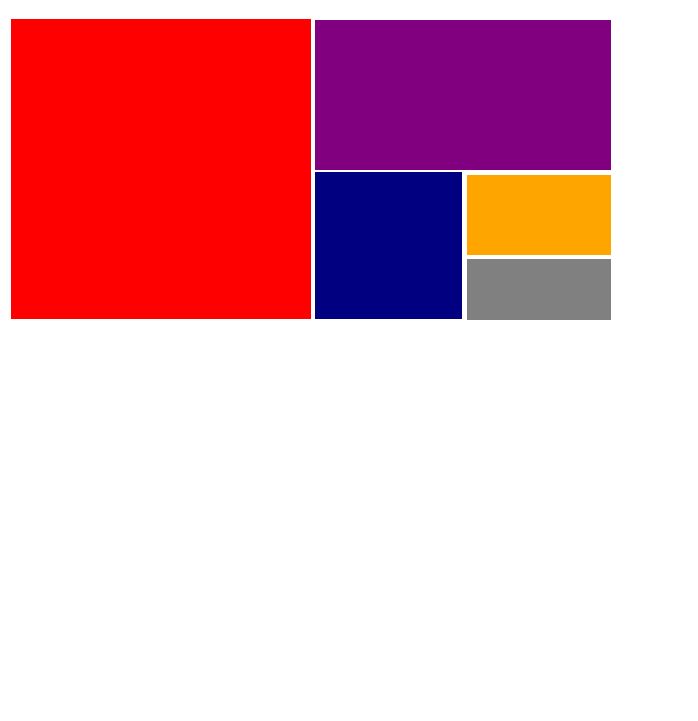
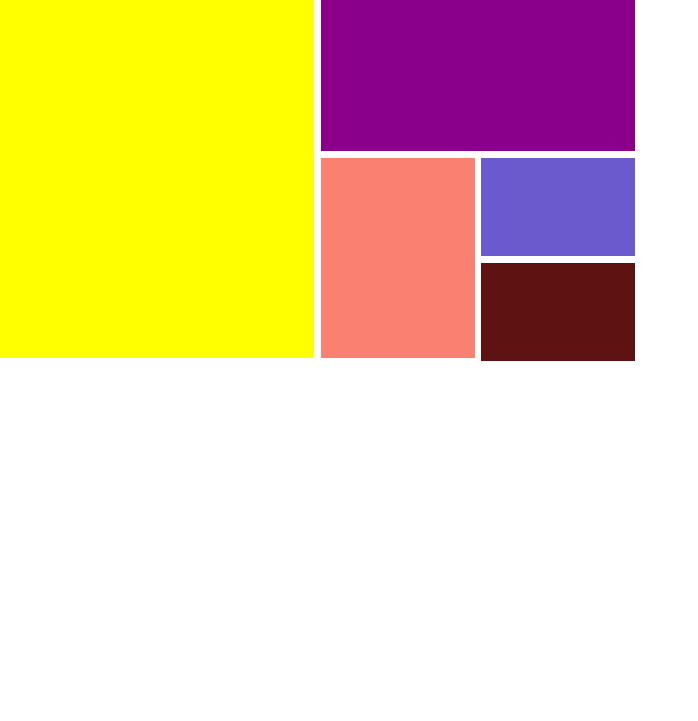
Before and after one commit to 1revolman1/PicturesHomework, a plain HTML site: page data/distribution/distribution.html in a window 1280 px wide. Shown: the part 79-800 px from the top of the page, without its empty margins (0-698 px from the left). Drawn offline with Linux system fonts and the light colour scheme.

Commit message:
change table version to div

```diff
--- a/data/distribution/distribution.css
+++ b/data/distribution/distribution.css
@@ -1,43 +1,66 @@
-p {
+* {
+  margin: 0;
   font-size: 30px;
+  padding: 0;
+}
+.main {
+  display: inline-block;
+  width: 50vw;
+  height: 50vh;
+}
+
+.second {
+  display: inline-block;
+  width: 49%;
+  flex: right;
+  height: 100%;
 }
 .first {
-  background: red;
-  height: 300px;
-  width: 300px;
+  display: inline-block;
+  width: 49%;
+  height: 100%;
+  background: yellow;
+  flex: left;
 }
-.second {
-  margin: 0;
-  padding: 0;
-  height: 300px;
-  width: 300px;
+.sinsec {
+  display: inline-block;
+  width: 100%;
+  height: 50%;
+  float: bottom;
 }
-.third {
-  background: purple;
-  width: 296px;
-  height: 150px;
+.finsec {
+  height: 49%;
+  float: top;
+  width: 100%;
+  display: inline-block;
+  background: darkmagenta;
 }
-.fouth {
-  width: 300px;
-  height: 150px;
+.fssec {
+  /*  */
+  width: 49%;
+  float: left;
+  height: 100%;
+  display: inline-block;
+  background: salmon;
 }
-.five {
-  height: 147px;
-  width: 147px;
-  background: navy;
+.sssec {
+  /*  */
+  float: right;
+  display: inline-block;
+  width: 49%;
+  height: 100%;
 }
-.six {
-  height: 147px;
-  width: 147px;
-  margin: 2px;
+.finsssec {
+  float: top;
+  display: inline-block;
+  width: 100%;
+  height: 49%;
+  background: slateblue;
 }
-.seven {
-  height: 5em;
-  width: 9em;
-  background: orange;
+.sinsssec {
+  float: bottom;
+  display: inline-block;
+  width: 100%;
+  height: 49%;
+  background: rgb(94, 18, 18);
 }
-.oct {
-  height: 61px;
-  width: 9em;
-  background: gray;
-}
--- a/data/distribution/distribution.html
+++ b/data/distribution/distribution.html
@@ -9,49 +9,18 @@
   </head>
   <body>
     <p>Distribution</p>
-    <table>
-      <tr>
-        <td rowspan="2"><div class="first"></div></td>
-      </tr>
-      <tr>
-        <td>
-          <div class="second">
-            <table cellspacing="0" cellpadding="0">
-              <tr>
-                <td>
-                  <div
-                    class="third
-                    "
-                  ></div>
-                </td>
-              </tr>
-              <tr>
-                <td>
-                  <div class="fouth">
-                    <table cellspacing="0" cellpadding="0">
-                      <tr>
-                        <td><div class="five"></div></td>
-                        <td>
-                          <div class="six">
-                            <table>
-                              <tr>
-                                <td><div class="seven"></div></td>
-                              </tr>
-                              <tr>
-                                <td><div class="oct"></div></td>
-                              </tr>
-                            </table>
-                          </div>
-                        </td>
-                      </tr>
-                    </table>
-                  </div>
-                </td>
-              </tr>
-            </table>
+    <div class="main">
+      <div class="first"></div>
+      <div class="second">
+        <div class="finsec"></div>
+        <div class="sinsec">
+          <div class="fssec"></div>
+          <div class="sssec">
+            <div class="finsssec"></div>
+            <div class="sinsssec"></div>
           </div>
-        </td>
-      </tr>
-    </table>
+        </div>
+      </div>
+    </div>
   </body>
 </html>
```
